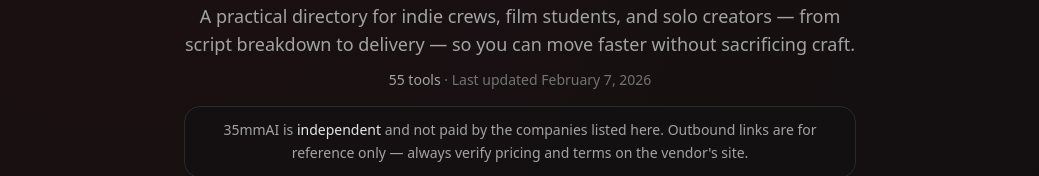
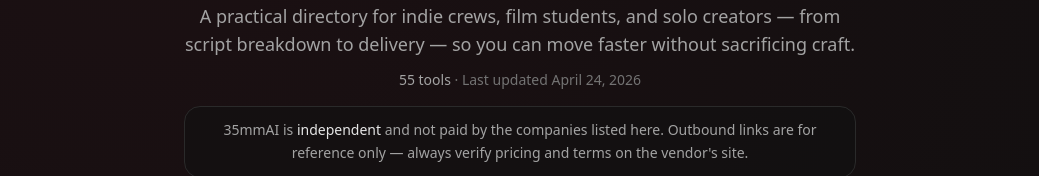
Before and after one commit to ERii69/35mmai, a Next.js app: page /about in a window 1280 px wide. Shown: the part 171-347 px from the top of the page, without its empty margins (120-1159 px from the left). Built offline with nearby package versions, Linux system fonts and the light colour scheme.

Commit message:
Update directory last-updated date

```diff
--- a/app/data.ts
+++ b/app/data.ts
@@ -1328,7 +1328,7 @@
 }
 
 /** Shown on About and listings; bump when the tool catalog meaningfully changes. */
-export const DIRECTORY_LAST_UPDATED_DISPLAY = "February 7, 2026";
+export const DIRECTORY_LAST_UPDATED_DISPLAY = "April 24, 2026";
 
 export const SITE_CONTACT_EMAIL = "otherprojectsx@gmail.com" as const;
 
```
